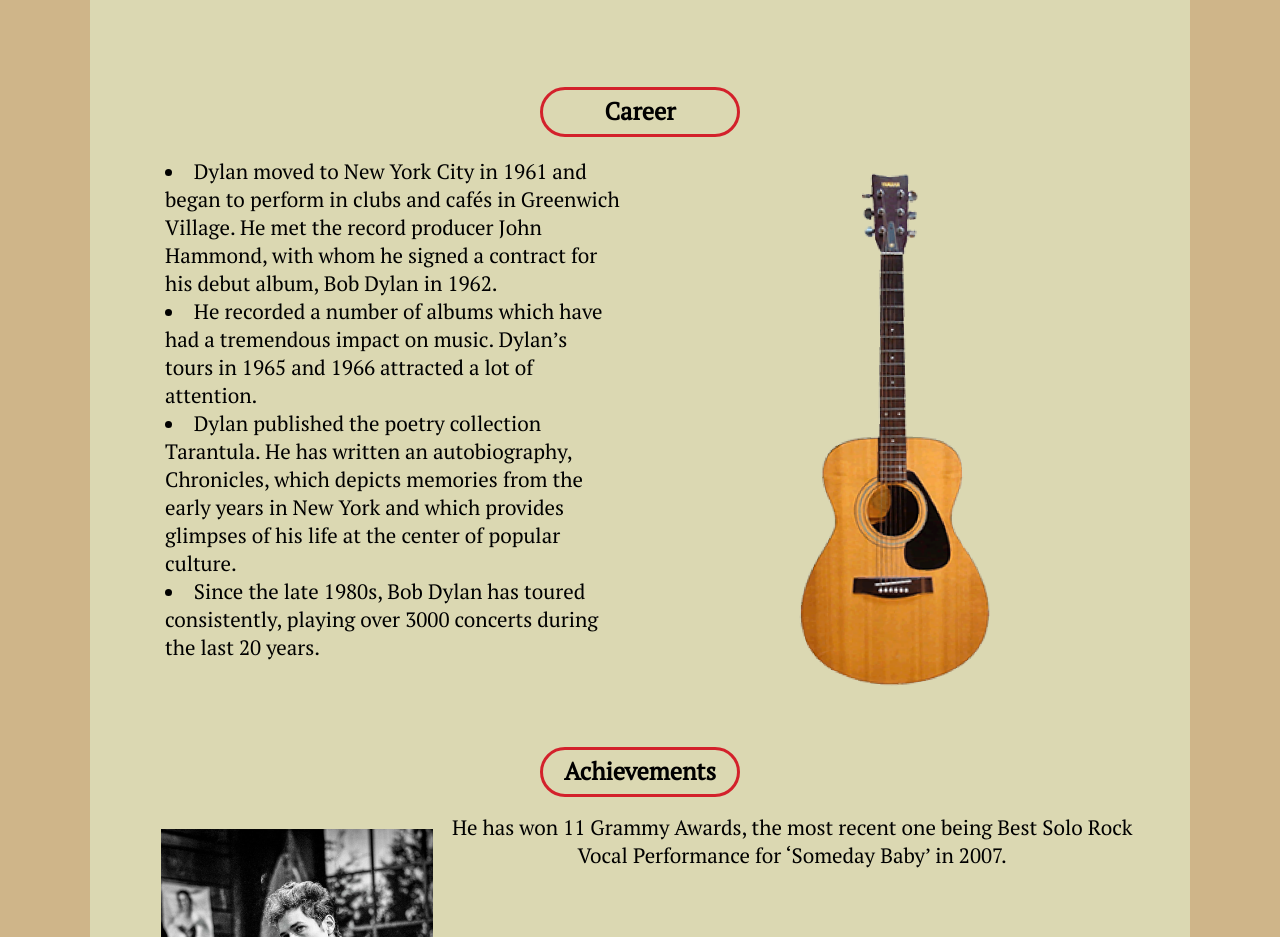
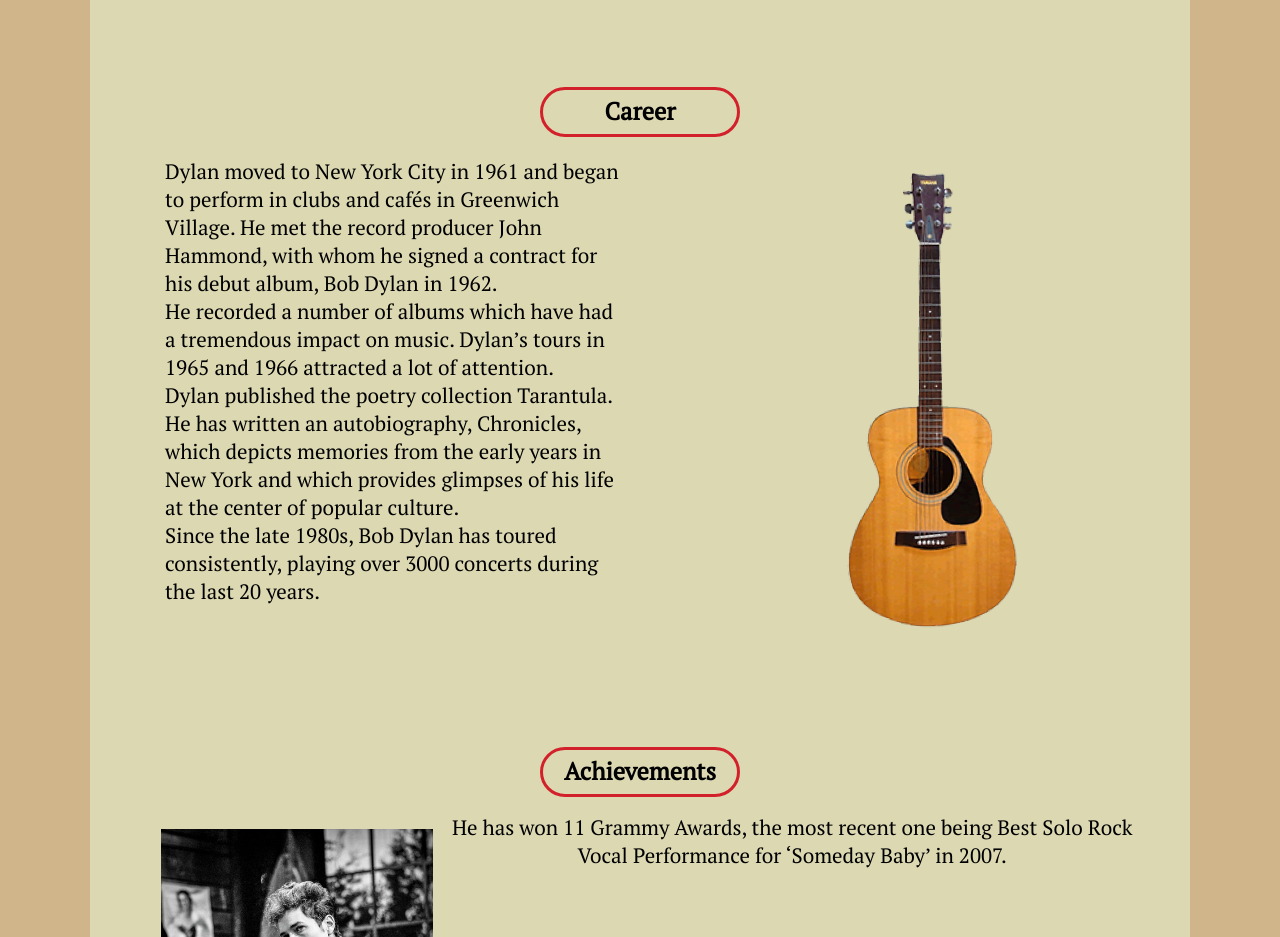
Before and after one commit to scg58/312-website, a plain HTML site: page index.html in a window 1280 px wide. Shown: the part 1360-2297 px from the top of the page. Drawn offline with nearby package versions, Linux system fonts and the light colour scheme; files whose address does not match are found by name.

Commit message:
bullet point

```diff
--- a/css/style.css
+++ b/css/style.css
@@ -109,8 +109,8 @@ width: 50%;
 }
 
 .image .guitar {
-height: 580px;
-padding-left: 30%;
+height: 520px;
+padding-left: 40%;
 padding-top: 6%;
 }
 
--- a/index.html
+++ b/index.html
@@ -47,10 +47,10 @@
            <h3>Career</h3>
            <div class="flex-container">
            <div class="paragraph">
-           <p> <li>Dylan moved to New York City in 1961 and began to perform in clubs and cafés in Greenwich Village. He met the record producer John Hammond, with whom he signed a contract for his debut album, Bob Dylan in 1962.</li></p>
-           <p> <li>He recorded a number of albums which have had a tremendous impact on music. Dylan’s tours in 1965 and 1966 attracted a lot of attention.</li></p>
-           <p> <li>Dylan published the poetry collection Tarantula. He has written an autobiography, Chronicles, which depicts memories from the early years in New York and which provides glimpses of his life at the center of popular culture.</li></p>
-           <p> <li>Since the late 1980s, Bob Dylan has toured consistently, playing over 3000 concerts during the last 20 years. </li></p>
+           <p> Dylan moved to New York City in 1961 and began to perform in clubs and cafés in Greenwich Village. He met the record producer John Hammond, with whom he signed a contract for his debut album, Bob Dylan in 1962.</p>
+           <p> He recorded a number of albums which have had a tremendous impact on music. Dylan’s tours in 1965 and 1966 attracted a lot of attention.</p>
+           <p> Dylan published the poetry collection Tarantula. He has written an autobiography, Chronicles, which depicts memories from the early years in New York and which provides glimpses of his life at the center of popular culture.</p>
+           <p> Since the late 1980s, Bob Dylan has toured consistently, playing over 3000 concerts during the last 20 years. </p>
              </div>
 
 
```
